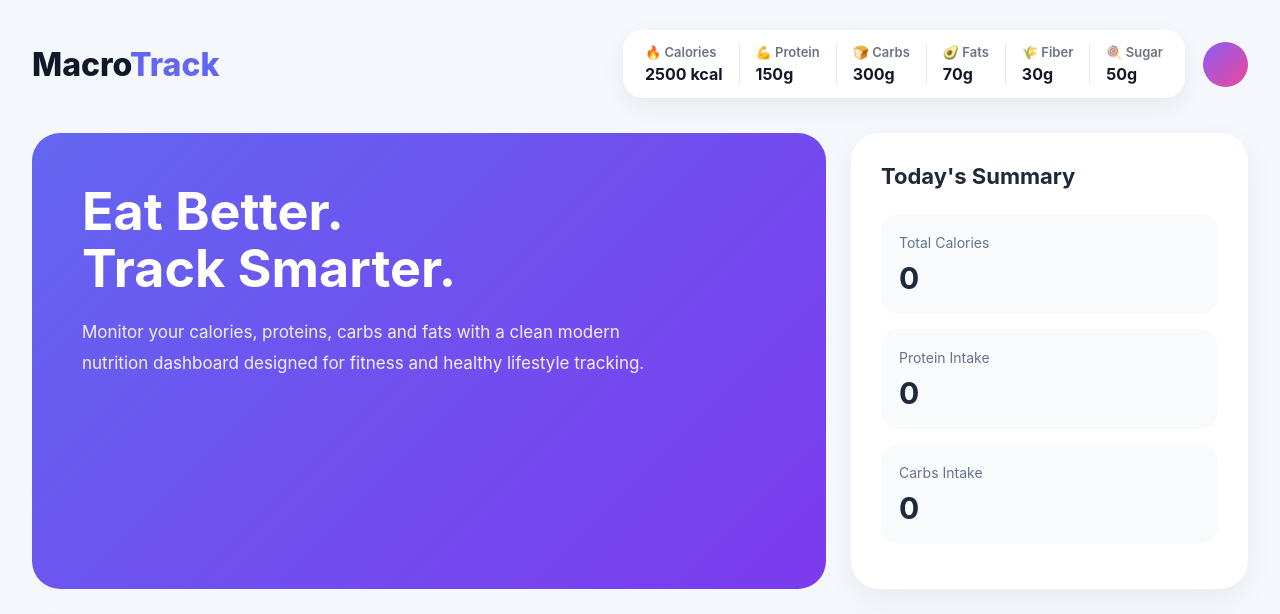
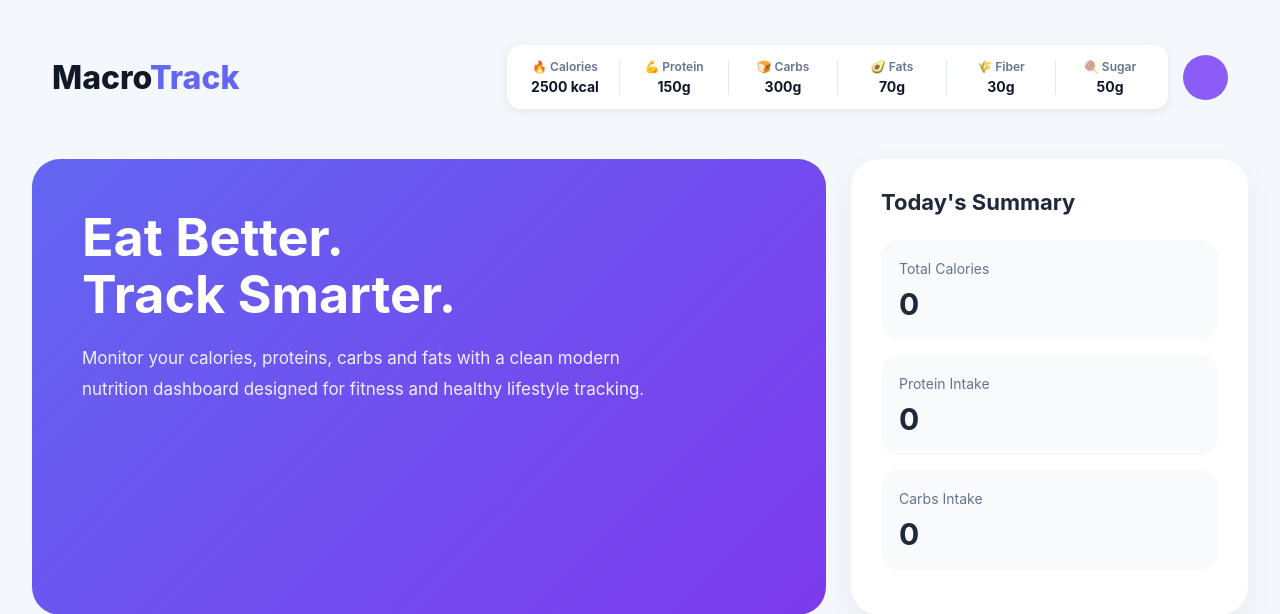
Before and after one commit to Hitendra15/macro-tracker, a Django app: page / in a window 1280 px wide. Shown: the top 614 px of the page. Run offline with Django 5.2, Linux system fonts and the light colour scheme; the visitor is signed in with stand-in values (Sample User, id 1); data that the repository does not hold is empty; some libraries are stand-ins or nearby versions.

Commit message:
add mobile responsive css

```diff
--- a/static/css/custom.css
+++ b/static/css/custom.css
@@ -536,3 +536,95 @@ body{
         border-radius:50%;
         background:linear-gradient(135deg,#8b5cf6,#ec4899);
     }
+
+    @media(max-width:768px){
+        .header{
+            flex-direction:column;
+            align-items:flex-start;
+        }
+
+        .header-right{
+            width:100%;
+        }
+
+        .goal-pill{
+            width:100%;
+            justify-content:center;
+            gap:10px;
+            padding:12px;
+        }
+
+        .goal-item{
+            min-width:70px;
+        }
+
+        .divider{
+            display:none;
+        }
+
+        .goal-item span{
+            font-size:11px;
+        }
+
+        .goal-item strong{
+            font-size:13px;
+        }
+    }
+
+    .header{
+        display:flex;
+        justify-content:space-between;
+        align-items:center;
+        gap:20px;
+        padding:15px 20px;
+        flex-wrap:wrap;
+    }
+
+    .header-right{
+        display:flex;
+        align-items:center;
+        gap:15px;
+        flex-wrap:wrap;
+    }
+
+    .goal-pill{
+        display:flex;
+        align-items:center;
+        gap:14px;
+        background:#fff;
+        padding:14px 18px;
+        border-radius:14px;
+        box-shadow:0 2px 10px rgba(0,0,0,0.08);
+        flex-wrap:wrap;
+    }
+
+    .goal-item{
+        display:flex;
+        flex-direction:column;
+        align-items:center;
+        min-width:80px;
+    }
+
+    .goal-item span{
+        font-size:12px;
+        color:#64748b;
+        margin-bottom:4px;
+    }
+
+    .goal-item strong{
+        font-size:14px;
+        color:#0f172a;
+    }
+
+    .divider{
+        width:1px;
+        height:35px;
+        background:#e2e8f0;
+    }
+
+    .profile{
+        width:45px;
+        height:45px;
+        border-radius:50%;
+        background:#8b5cf6;
+    }
```
